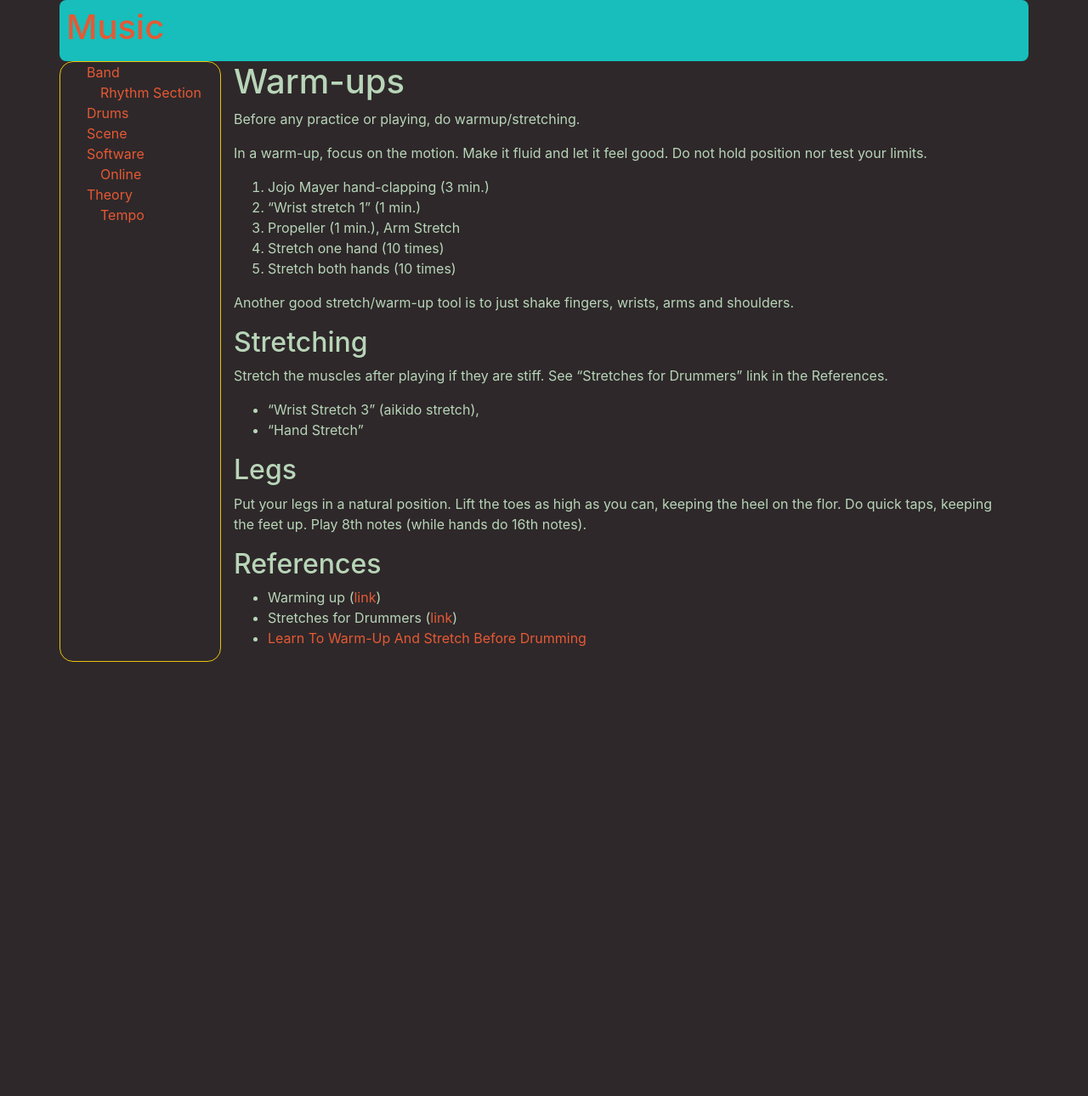
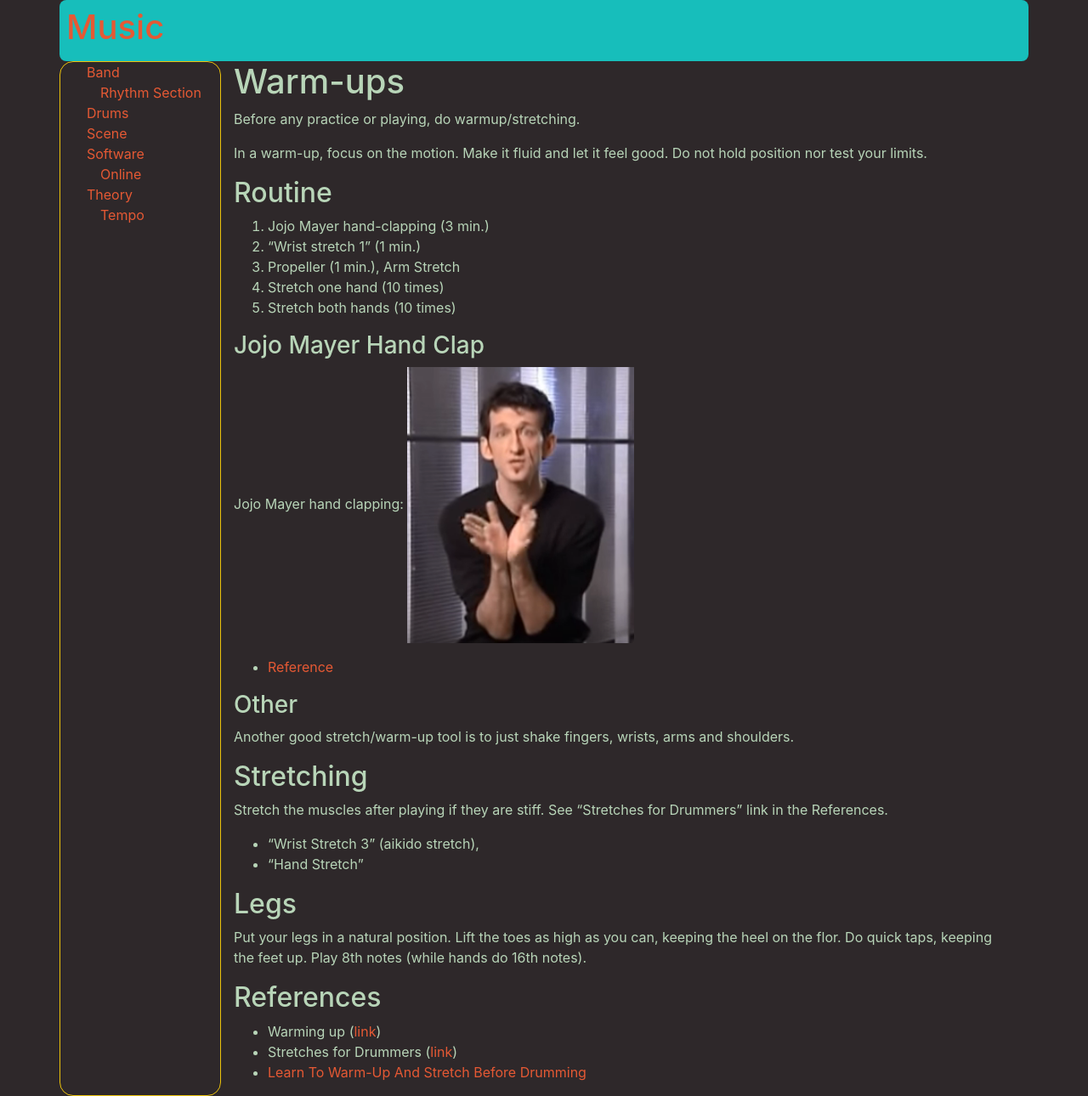
Before and after one commit to MisterY/music-site, a Jekyll site: the page built from drums/warmup.md, in a window 1280 px wide. Shown: the whole page at 85% size. Built offline with Jekyll 4.4.1, drawn with Linux system fonts in a browser that asks for light colours; nearby versions of some CDN libraries; our own code applies the rules of GitHub Pages for plain Markdown files; before the commit the page ends 900 px from its top, so only the background shows below that.

Commit message:
jojo mayer hand clap references

```diff
--- a/drums/warmup.md
+++ b/drums/warmup.md
@@ -4,11 +4,22 @@ Before any practice or playing, do warmup/stretching.
 
 In a warm-up, focus on the motion. Make it fluid and let it feel good. Do not hold position nor test your limits.
 
+## Routine
+
 1. Jojo Mayer hand-clapping (3 min.)
 2. "Wrist stretch 1" (1 min.)
 3. Propeller (1 min.), Arm Stretch
 4. Stretch one hand (10 times)
 5. Stretch both hands (10 times)
+
+### Jojo Mayer Hand Clap
+
+Jojo Mayer hand clapping:
+<img src="/img/jojo-mayer-hand-clapping.png" />
+
+- [Reference](https://www.youtube.com/watch?v=ZnICKtoG2Wg)
+
+### Other
 
 Another good stretch/warm-up tool is to just shake fingers, wrists, arms and shoulders.
 
```
Also changed, not shown: drums/exercises.md (+2 -0 lines), drums/practice.md (+3 -0 lines), img/jojo-mayer-hand-clapping.png (added).
